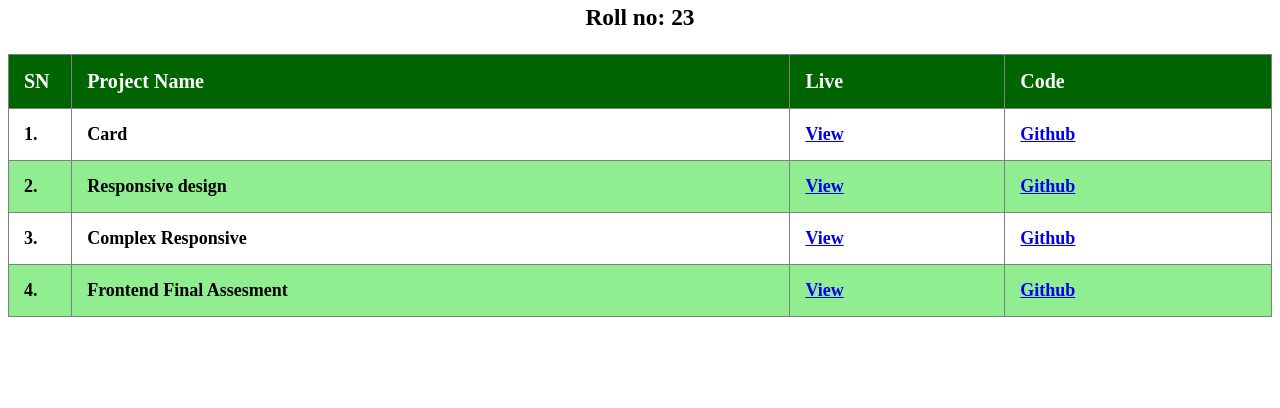
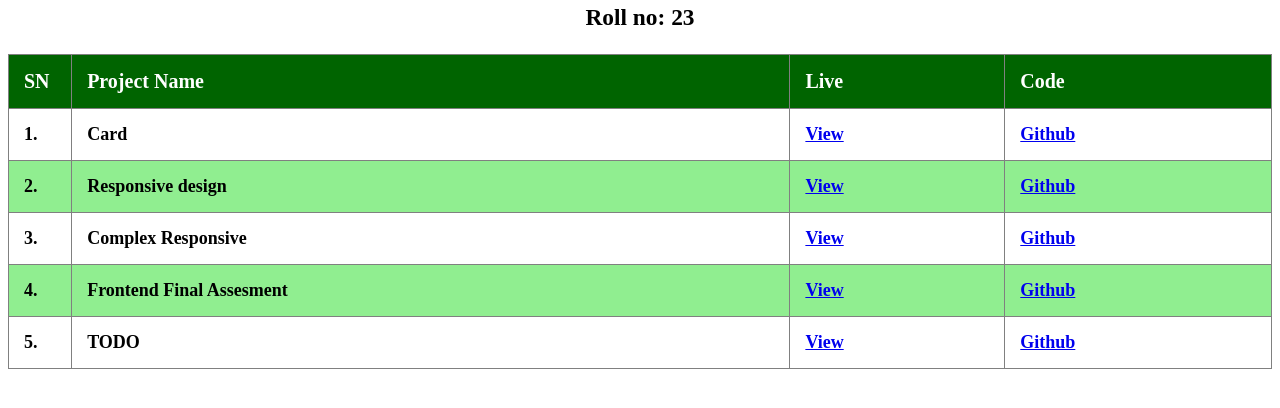
Before and after one commit to romanpoudel/leapfrog-projects, a plain HTML site: page index.html in a window 1280 px wide. Shown: the part 80-488 px from the top of the page. Drawn offline with Linux system fonts and the light colour scheme.

Commit message:
todo add

```diff
--- a/index.html
+++ b/index.html
@@ -102,6 +102,26 @@
 						>
 					</td>
 				</tr>
+				<tr>
+					<td>5.</td>
+					<td>TODO</td>
+					<td>
+						<a
+							href="https://romanpoudel.github.io/leapfrog-todo/"
+							target="_blank"
+							rel="noopener"
+							>View</a
+						>
+					</td>
+					<td>
+						<a
+							href="https://github.com/romanpoudel/leapfrog-todo"
+							target="_blank"
+							rel="noopener"
+							>Github</a
+						>
+					</td>
+				</tr>
 			</tbody>
 		</table>
 	</body>
```
